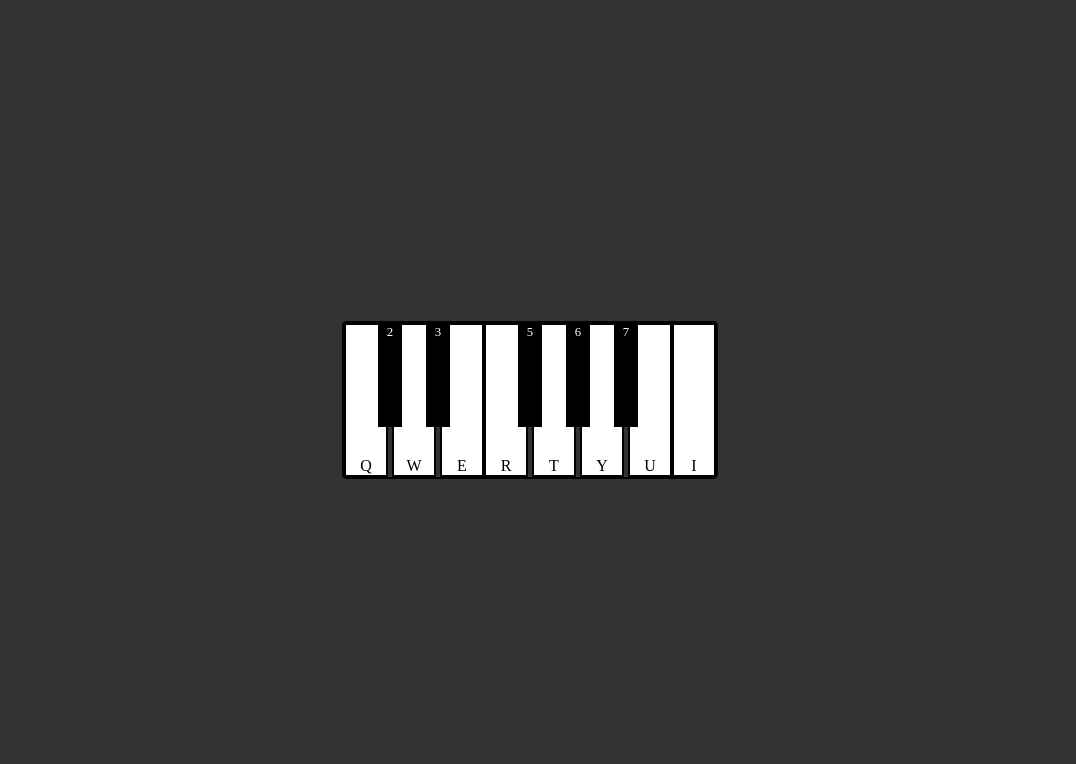
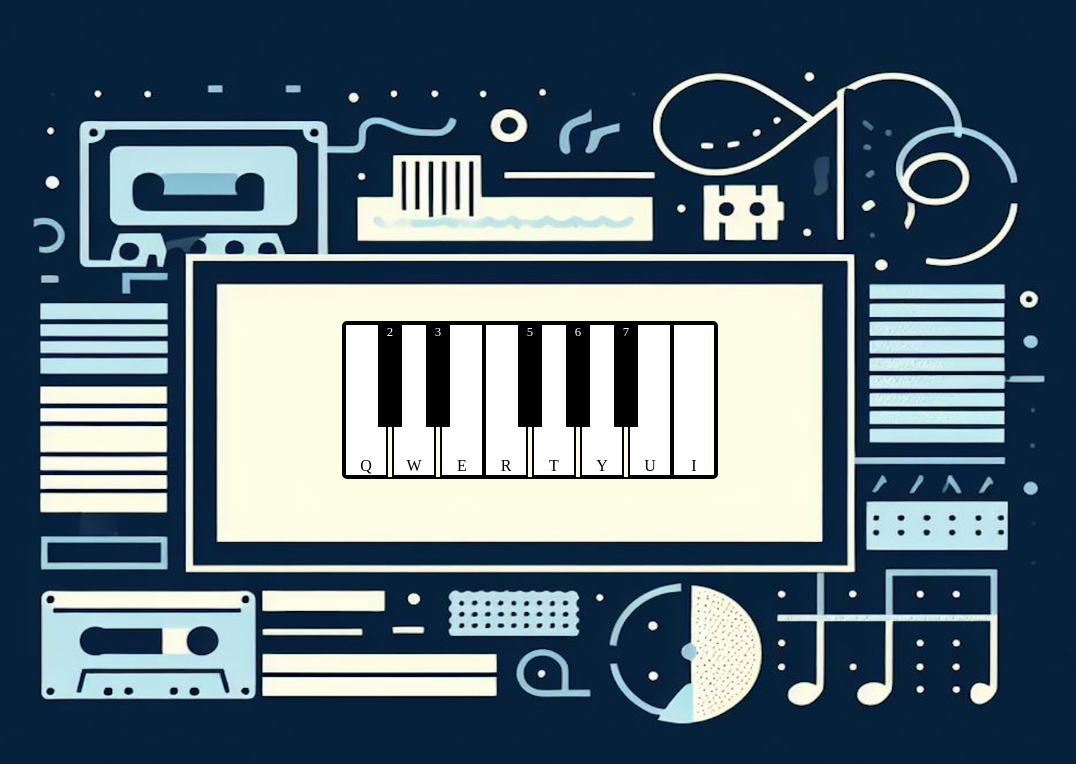
Before and after one commit to lq0502/lq0502.github.io, a plain HTML site: page index.html in a window 1280 px wide. Shown: the whole page, without its empty margins (110-1186 px from the left). Drawn offline with Linux system fonts and the light colour scheme.

Commit message:
Update style.css

```diff
--- a/style.css
+++ b/style.css
@@ -4,6 +4,10 @@ body {
     align-items: center;
     height: 100vh;
     margin: 0;
+    background-image: url('https://github.com/lq0502/lq0502.github.io/blob/main/images/piano.png'); /* 替换为你的图片的URL */
+    background-size: cover;
+    background-repeat: no-repeat;
+    background-position: center;
     background-color: #333;
 }
 
```
